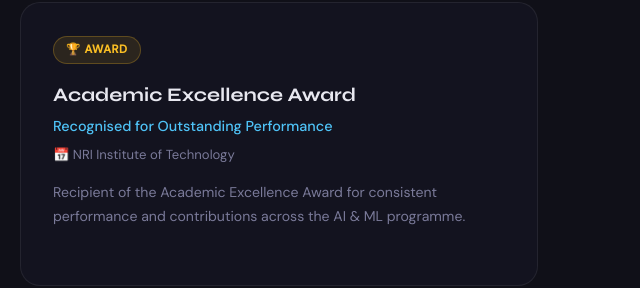
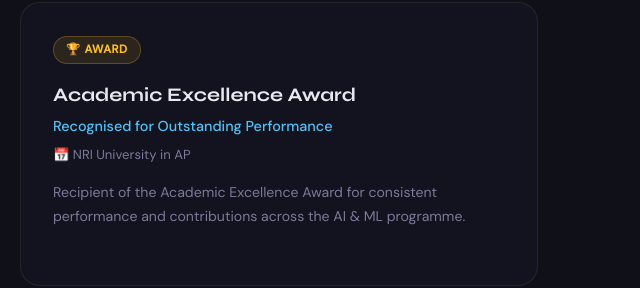
Before and after one commit to Sasikumarjada/portfolio2, a plain HTML site: page index.html in a window 1280 px wide. Shown: the part 2612-2900 px from the top of the page, 632-1272 px from the left. Drawn offline with nearby package versions, Linux system fonts and the light colour scheme.

Commit message:
Update award period from NRI Institute to NRI University

```diff
--- a/index.html
+++ b/index.html
@@ -770,7 +770,7 @@
         <div class="exp-badge" style="background:rgba(251,191,36,0.1);color:#fbbf24;border:1px solid rgba(251,191,36,0.25);">🏆 Award</div>
         <div class="exp-company">Academic Excellence Award</div>
         <div class="exp-role">Recognised for Outstanding Performance</div>
-        <div class="exp-period">📅 NRI Institute of Technology</div>
+        <div class="exp-period">📅 NRI University in AP</div>
         <div class="exp-desc">Recipient of the Academic Excellence Award for consistent performance and contributions across the AI & ML programme.</div>
       </div>
     </div>
```
